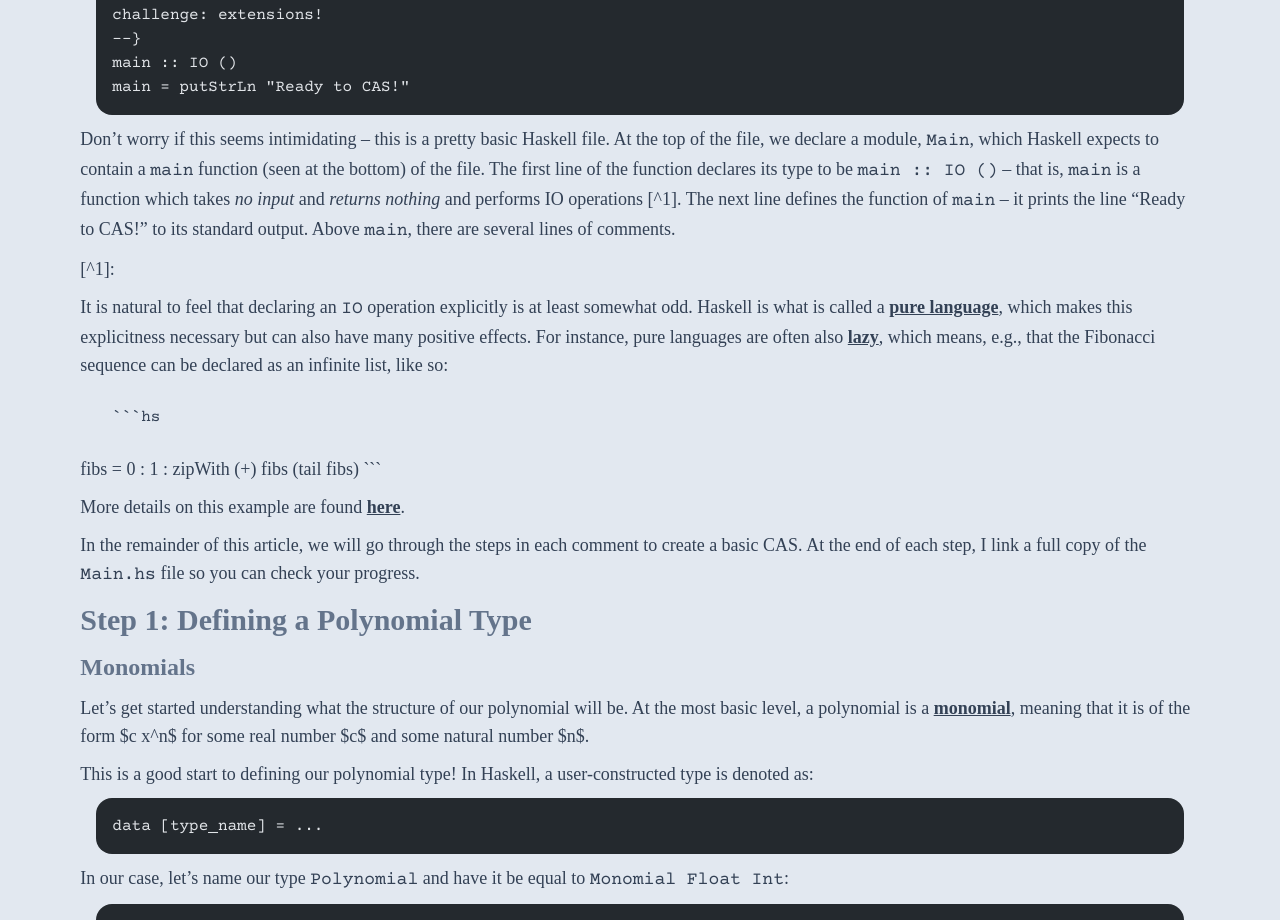
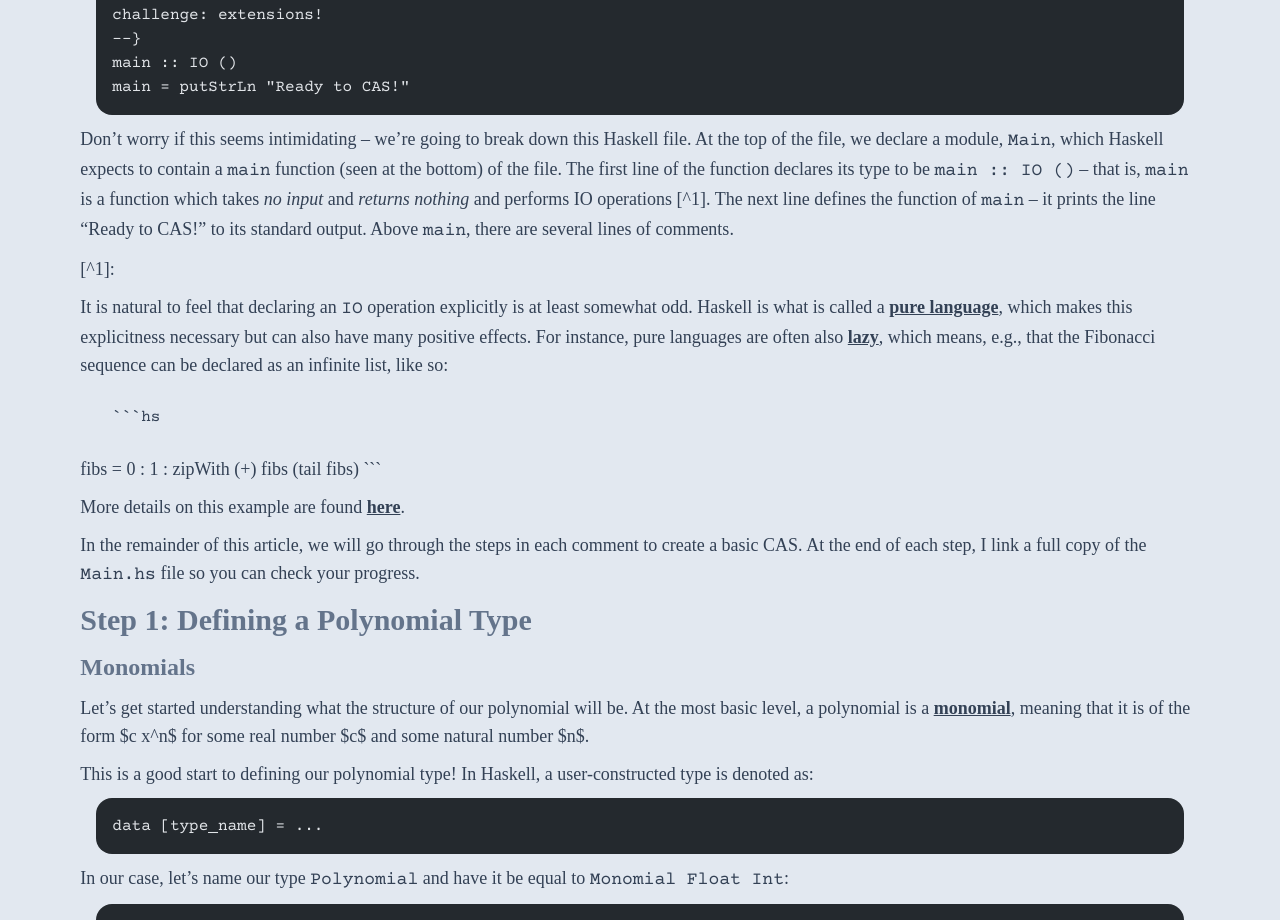
Before and after one commit to agarmu/website, an Astro site: page /posts/01-polynomials in a window 1280 px wide. Shown: the part 1661-2581 px from the top of the page. Built offline with nearby package versions, Linux system fonts and the light colour scheme; Astro itself is replaced by a stand-in of ours; some packages are replaced by stand-ins of ours; code samples lack their colours.

Commit message:
change wording

````diff
--- a/src/pages/posts/01-polynomials.md
+++ b/src/pages/posts/01-polynomials.md
@@ -93,9 +93,9 @@ main :: IO ()
 main = putStrLn "Ready to CAS!"
 ```
 
-Don't worry if this seems intimidating -- this is a pretty basic Haskell file.
-At the top of the file, we declare a module, `Main`, which Haskell expects to
-contain a `main` function (seen at the bottom) of the file. The first line of
+Don't worry if this seems intimidating -- we're going to break down this Haskell
+file. At the top of the file, we declare a module, `Main`, which Haskell expects
+to contain a `main` function (seen at the bottom) of the file. The first line of
 the function declares its type to be `main :: IO ()` -- that is, `main` is a
 function which takes _no input_ and _returns nothing_ and performs IO operations
 [^1]. The next line defines the function of `main` -- it prints the line "Ready
````
